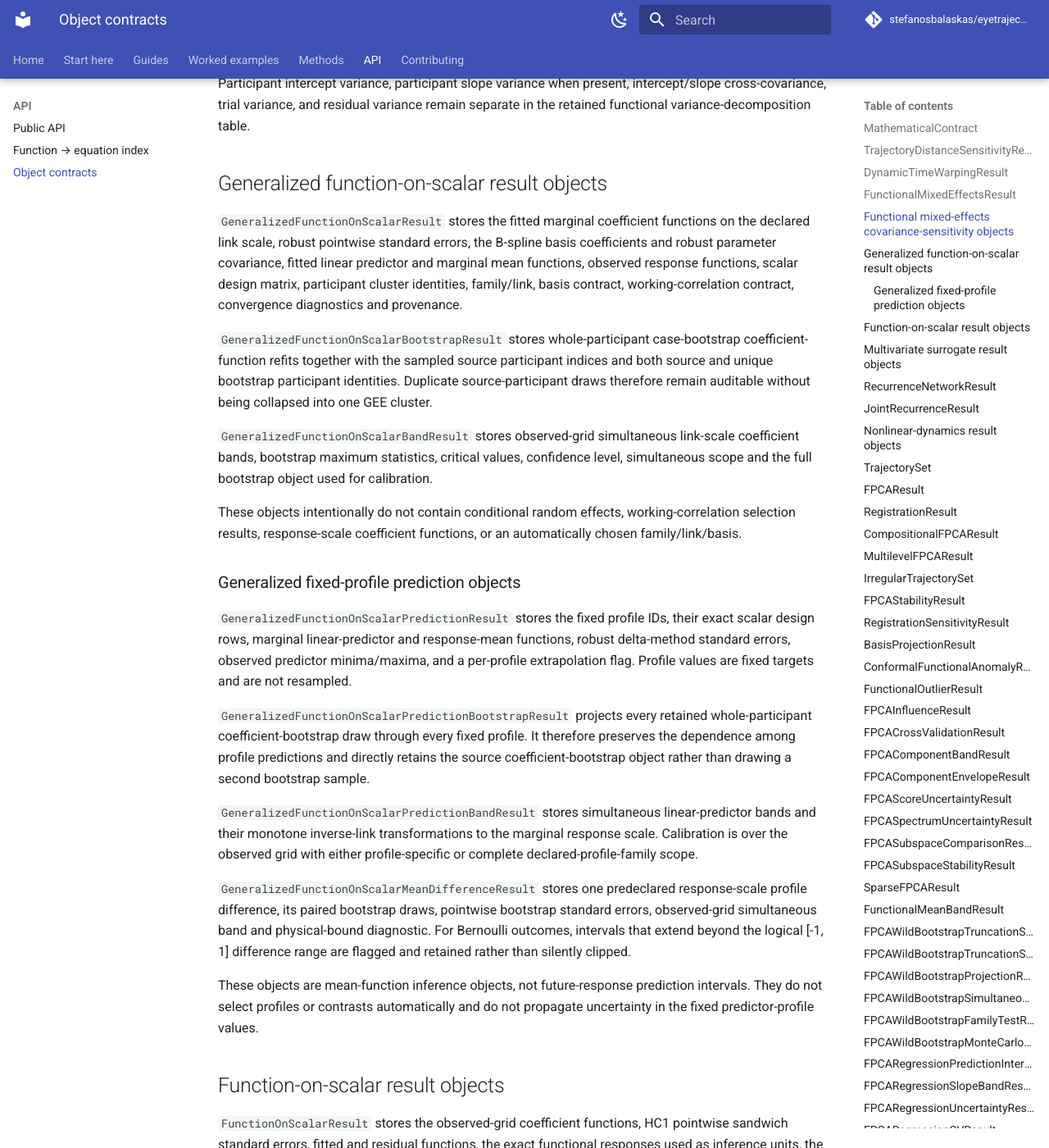
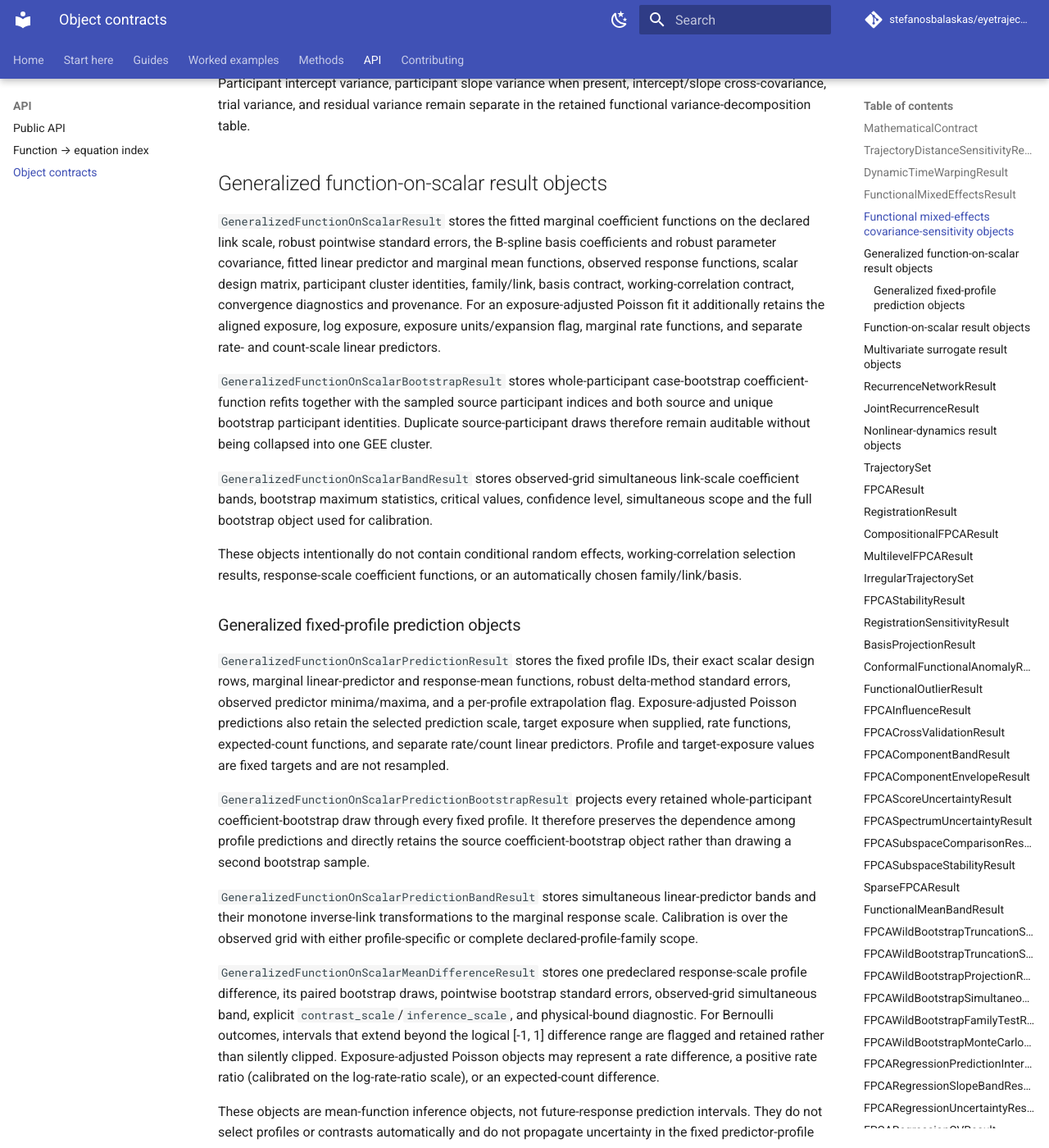
Before and after one commit to stefanosbalaskas/eyetrajectoriespy, an MkDocs documentation site: the page built from docs/reference/objects.md, in a window 1280 px wide and 1400 px high, scrolled down 2844 px. Shown: the whole window at 82% size. Built offline with MkDocs 1.6.1 and Material for MkDocs 9.7.7, drawn with Linux system fonts in a browser that asks for light colours; comment, search, counter and statistics services are not loaded.

Commit message:
Document exposure-aware generalized result objects

```diff
--- a/docs/reference/objects.md
+++ b/docs/reference/objects.md
@@ -125,7 +125,10 @@ functions on the declared link scale, robust pointwise standard errors, the
 B-spline basis coefficients and robust parameter covariance, fitted linear
 predictor and marginal mean functions, observed response functions, scalar
 design matrix, participant cluster identities, family/link, basis contract,
-working-correlation contract, convergence diagnostics and provenance.
+working-correlation contract, convergence diagnostics and provenance. For an
+exposure-adjusted Poisson fit it additionally retains the aligned exposure,
+log exposure, exposure units/expansion flag, marginal rate functions, and
+separate rate- and count-scale linear predictors.
 
 `GeneralizedFunctionOnScalarBootstrapResult` stores whole-participant
 case-bootstrap coefficient-function refits together with the sampled source
@@ -147,8 +150,11 @@ an automatically chosen family/link/basis.
 `GeneralizedFunctionOnScalarPredictionResult` stores the fixed profile IDs,
 their exact scalar design rows, marginal linear-predictor and response-mean
 functions, robust delta-method standard errors, observed predictor minima/maxima,
-and a per-profile extrapolation flag. Profile values are fixed targets and are
-not resampled.
+and a per-profile extrapolation flag. Exposure-adjusted Poisson predictions
+also retain the selected prediction scale, target exposure when supplied,
+rate functions, expected-count functions, and separate rate/count linear
+predictors. Profile and target-exposure values are fixed targets and are not
+resampled.
 
 `GeneralizedFunctionOnScalarPredictionBootstrapResult` projects every retained
 whole-participant coefficient-bootstrap draw through every fixed profile. It
@@ -163,9 +169,12 @@ profile-specific or complete declared-profile-family scope.
 
 `GeneralizedFunctionOnScalarMeanDifferenceResult` stores one predeclared
 response-scale profile difference, its paired bootstrap draws, pointwise
-bootstrap standard errors, observed-grid simultaneous band and physical-bound
-diagnostic. For Bernoulli outcomes, intervals that extend beyond the logical
-[-1, 1] difference range are flagged and retained rather than silently clipped.
+bootstrap standard errors, observed-grid simultaneous band, explicit
+`contrast_scale`/`inference_scale`, and physical-bound diagnostic. For
+Bernoulli outcomes, intervals that extend beyond the logical [-1, 1] difference
+range are flagged and retained rather than silently clipped. Exposure-adjusted
+Poisson objects may represent a rate difference, a positive rate ratio
+(calibrated on the log-rate-ratio scale), or an expected-count difference.
 
 These objects are mean-function inference objects, not future-response
 prediction intervals. They do not select profiles or contrasts automatically
```
